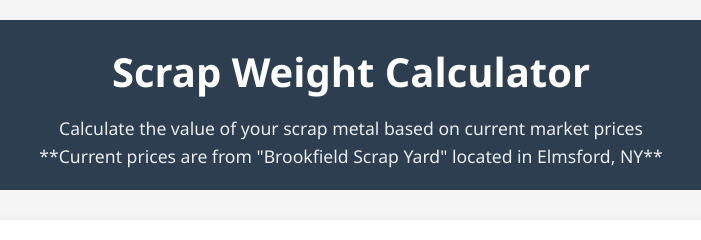
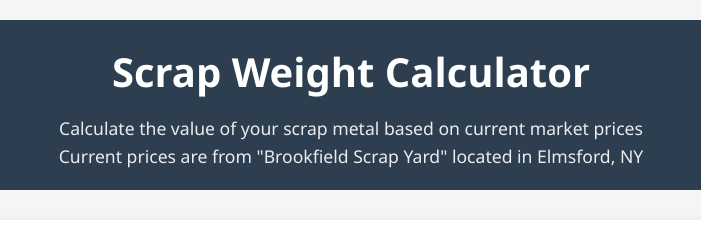
Before and after one commit to thatguyED415/scrap_app1.2, a plain HTML site: page ScrapProject/ScrapProject/index.html in a window 1280 px wide. Shown: the top 240 px of the page, 289-990 px from the left. Drawn offline with Linux system fonts and the light colour scheme.

Commit message:
Update index.html
removed asterisks

Signed-off-by: snowriider203 <evanndoyle@gmail.com>

```diff
--- a/ScrapProject/ScrapProject/index.html
+++ b/ScrapProject/ScrapProject/index.html
@@ -12,7 +12,7 @@
         <header>
             <h1>Scrap Weight Calculator</h1>
             <p>Calculate the value of your scrap metal based on current market prices</p>
-                <p>**Current prices are from "Brookfield Scrap Yard" located in Elmsford, NY**</p>
+                <p>Current prices are from "Brookfield Scrap Yard" located in Elmsford, NY</p>
         </header>
 
         <main>
```
